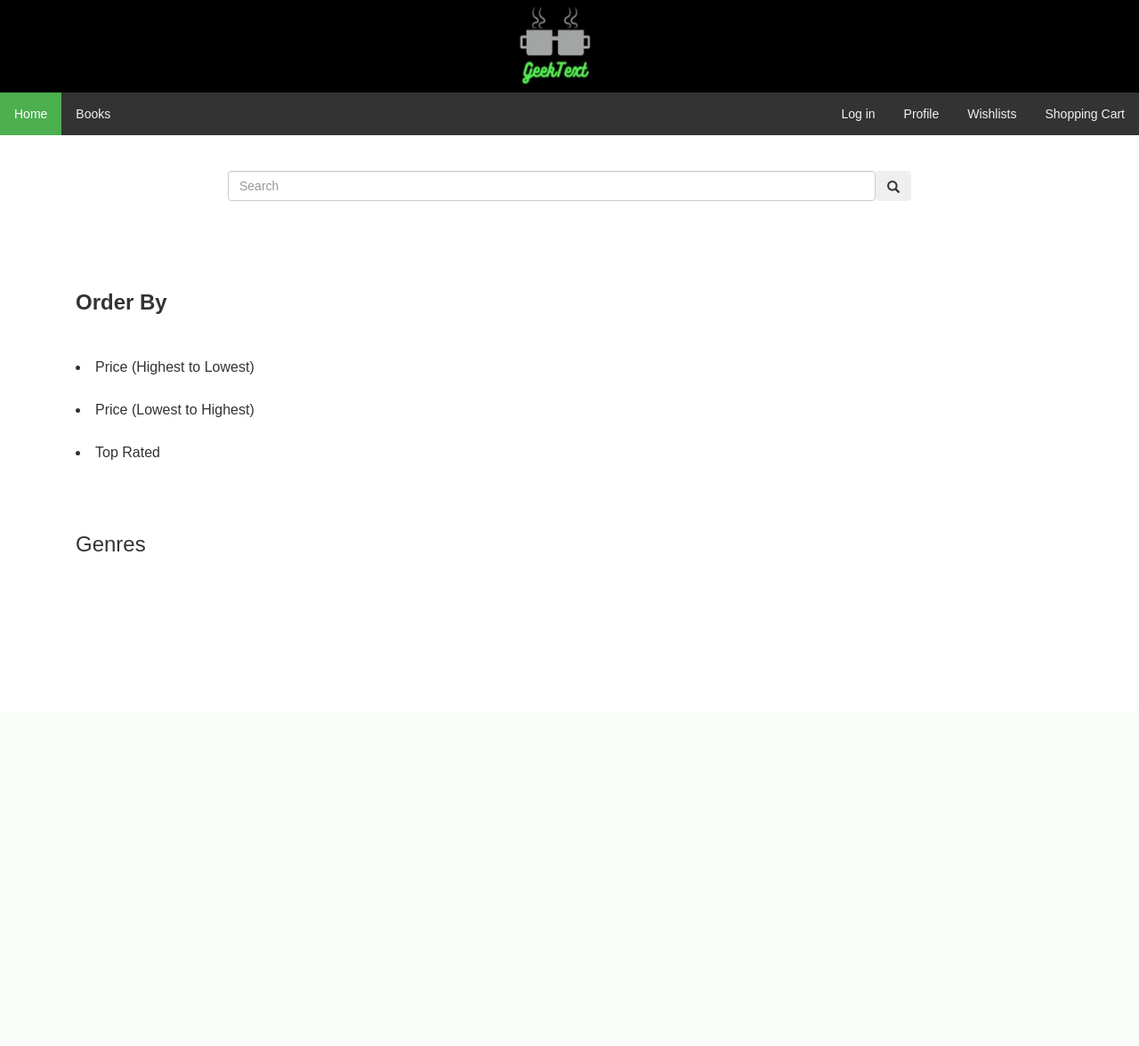
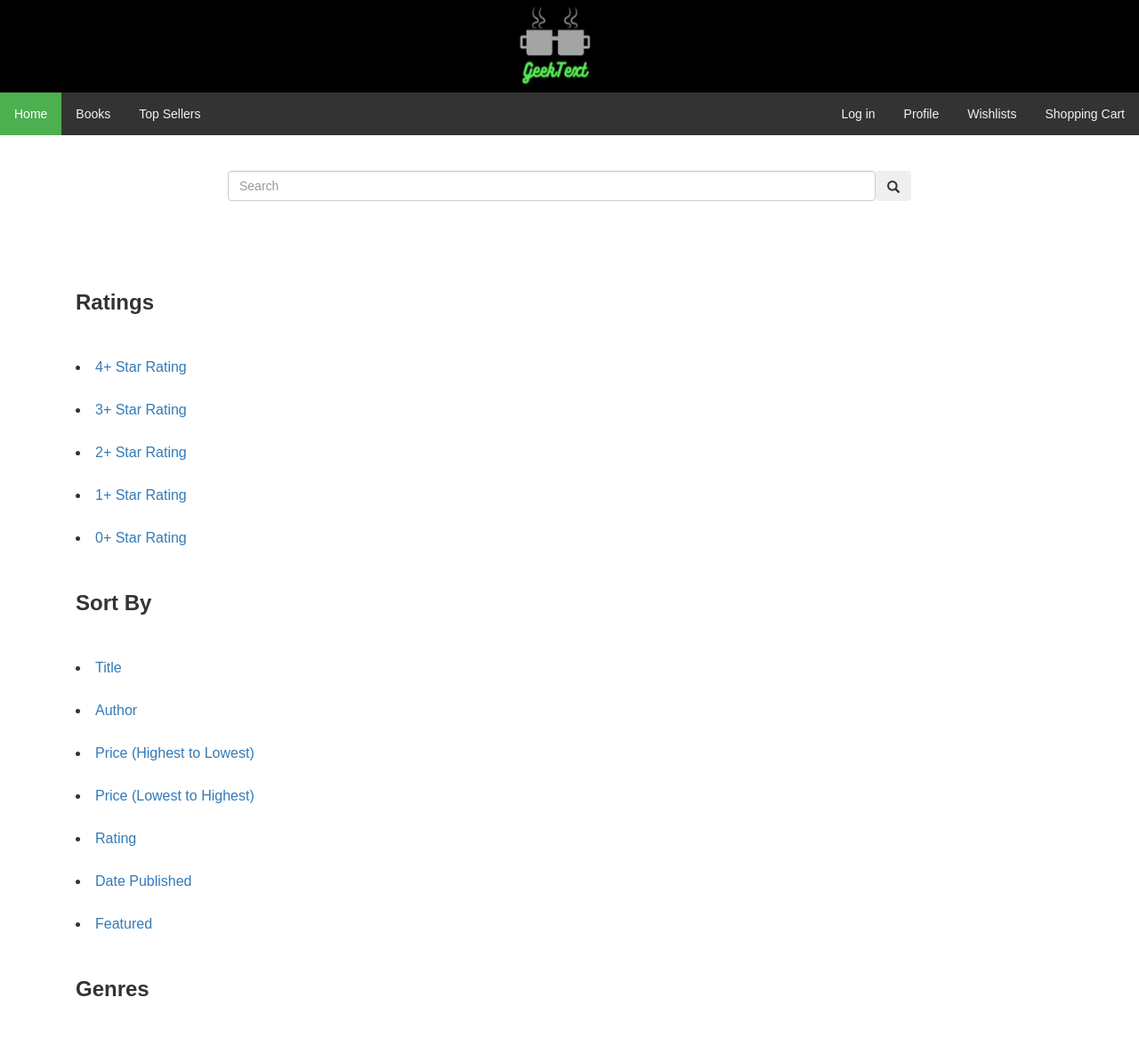
Before and after one commit to Mastercode35/CEN4010-Team3, a Django app: page /bookstore/books in a window 1280 px wide. Shown: the whole page at 89% size. Before the commit the page ends 620 px from the top, so only its background shows below. Run offline with Django 3.2, Linux system fonts and the light colour scheme; data that the repository does not hold is empty; parts of the project's set-up code (start-up, migrations or seed data) failed here and were passed over; some libraries are stand-ins or nearby versions.

Commit message:
Added multiple functionalities to the Book Search Page. Also added a Top Sellers Page. Both pages still under construction.

```diff
--- a/GeekText/bookstore/templates/bookstore/book_search.html
+++ b/GeekText/bookstore/templates/bookstore/book_search.html
@@ -92,7 +92,8 @@
 
     <div class="topnav">
         <a class="active" href="/bookstore">Home</a>
-        <a href="/bookstore/books">Books</a>
+        <a href="/bookstore/books/All">Books</a>
+        <a href="/bookstore/books/top">Top Sellers</a>
         <div class="topnav-right">
             <a href="/bookstore/login">Log in</a>
             <a href="/bookstore">Profile</a>
@@ -149,36 +150,65 @@
         }
     </style>
 
-
     <div class="row">
-
+        {% if not top %}
         <div class="column left">
             <table>
                 <tr>
-                    <th style="font-size: 150%; padding-bottom:50px">Order By</th>
+                    <th style="font-size: 150%; padding-bottom:50px">Ratings</th>
                 </tr>
                 <tr>
-                    <td class="sortfield"><li>Price (Highest to Lowest)</li></td>
+                    <td class="sortfield"><li><a href="/bookstore/books/{{genre|default:'All'}}/5Star">4+ Star Rating</a></li></td>
                 </tr>
                 <tr>
-                    <td class="sortfield"><li>Price (Lowest to Highest)</li></td>
+                    <td class="sortfield"><li><a href="/bookstore/books/{{genre|default:'All'}}/4Star">3+ Star Rating</a></li></td>
                 </tr>
                 <tr>
-                    <td class="sortfield"><li>Top Rated</li></td>
+                    <td class="sortfield"><li><a href="/bookstore/books/{{genre|default:'All'}}/3Star">2+ Star Rating</a></li></td>
                 </tr>
                 <tr>
-                    <td style="font-size: 150%; padding-top: 50px; padding-bottom:50px">Genres</td>
+                    <td class="sortfield"><li><a href="/bookstore/books/{{genre|default:'All'}}/2Star">1+ Star Rating</a></li></td>
+                </tr>
+                <tr>
+                    <td class="sortfield"><li><a href="/bookstore/books/{{genre|default:'All'}}/1Star">0+ Star Rating</a></li></td>
+                </tr>
+                <tr>
+                    <th style="font-size: 150%; padding-top:20px; padding-bottom:50px">Sort By</th>
+                </tr>
+                <tr>
+                    <td class="sortfield"><li><a href="/bookstore/books/{{genre|default:'All'}}/Title">Title</a></li></td>
+                </tr>
+                <tr>
+                    <td class="sortfield"><li><a href="/bookstore/books/{{genre|default:'All'}}/Author">Author</a></li></td>
+                </tr>
+                <tr>
+                    <td class="sortfield"><li><a href="/bookstore/books/{{genre|default:'All'}}/PriceDesc">Price (Highest to Lowest)</a></li></td>
+                </tr>
+                <tr>
+                    <td class="sortfield"><li><a href="/bookstore/books/{{genre|default:'All'}}/PriceAsc">Price (Lowest to Highest)</a></li></td>
+                </tr>
+                <tr>
+                    <td class="sortfield"><li><a href="/bookstore/books/{{genre|default:'All'}}/Rating">Rating</a></li></td>
+                </tr>
+                <tr>
+                    <td class="sortfield"><li><a href="/bookstore/books/{{genre|default:'All'}}/PublishDate">Date Published</a></li></td>
+                </tr>
+                <tr>
+                    <td class="sortfield"><li><a href="/bookstore/books/{{genre|default:'All'}}">Featured</a></li></td>
+                </tr>
+                <tr>
+                    <th style="font-size: 150%; padding-top: 20px; padding-bottom:50px">Genres</th>
                 </tr>
                 {% if genres %}
                 {% for genre in genres %}
                 <tr>
-                    <td class="sortfield"><li>{{genre.genre}}</li></td>
+                    <td class="sortfield"><li><a href="/bookstore/books/{{genre.id}}">{{genre.genre}}</a></li></td>
                 </tr>
                 {% endfor %}
                 {% endif %}
             </table>
         </div>
-
+        {% endif %}
         <div class="column right">
             {% if books %}
             <table style="width:55%;margin-top:50px;">
@@ -191,7 +221,7 @@
                     <td style="text-align:center"><img src={{book.image_url}} style="height:300px;width:200px" /></td>
                 </tr>
                 <tr>
-                    <td style="text-align: center;">Written By: {{book.first_name}} {{book.last_name}}</td>
+                    <td style="text-align: center;">Written By: {{book.last_name}}, {{book.first_name}}</td>
                 </tr>
                 <tr>
                     <td style="text-align:center; font-size:125%; padding:7px">{{book.rating}} STAR RATING! </td>
@@ -217,40 +247,6 @@
         </div>
 
     </div>
-
-
-    <!--
-<var>count</var> = 2
-<ol>
-    <div style=" margin-top:40px;margin-right:8px;margin-left:17px">
-        <div style="display:flex;width:90%; height:80%"">
-            <body>
-                {% for book in books %}
-                <li>Book Name: {{book.book_title}} Book Price: {{book.price}}</li>
-                {% endfor %}
-            </body>
-        </div>
-    </div>
-
-</ol>
-
--->
-
-
-
-    <!--
-    <div>
-        <div style=" margin-top:40px;margin-right:8px;margin-left:17px">
-                <div style="display:flex;width:90%; height:80%" {% load staticfiles %}>
-                    {% load staticfiles %}
-                    <img src={% static "bookstore/books3.jpg" %} class="lowerimg" />
-                    <img src={% static "bookstore/books1.jpg" %} class="lowerimglong" />
-                    <img src={% static "bookstore/books2.jpg" %} class="lowerimg" />
-                </div>
-            </div>
-        </div>
-
-        -->
 </body>
 
 </html>
--- a/GeekText/bookstore/templates/bookstore/index.html
+++ b/GeekText/bookstore/templates/bookstore/index.html
@@ -92,7 +92,8 @@
 
     <div class="topnav">
         <a class="active" href="/bookstore">Home</a>
-        <a href="/bookstore/books">Books</a>
+        <a href="/bookstore/books/All">Books</a>
+        <a href="/bookstore/books/top">Top Sellers</a>
         <div class="topnav-right">
             <a href="/bookstore/login">Log in</a>
             <a href="/bookstore">Profile</a>
--- a/GeekText/bookstore/urls.py
+++ b/GeekText/bookstore/urls.py
@@ -11,5 +11,11 @@ urlpatterns = [
     path('login', views.login, name = 'login'),
     #Book Search Page
     path('books', views.book_search, name='Book Search'),
+    #Book Search for Top Sellers
+    path('books/top', views.book_search_top, name='Book Search Top Sellers'),
+    #Book Search by Genre
+    path('books/<genre>', views.genre_search, name='Genre Search'),
+    #Book Search by Genre and Sort
+    path('books/<genre>/<sort>', views.genre_search_sort, name='Genre Search and Sort'),
 
 ]
--- a/GeekText/bookstore/views.py
+++ b/GeekText/bookstore/views.py
@@ -18,7 +18,7 @@ def feed(request):
 
 def book_search(request):
     books_list = Book.objects.raw(
-            'SELECT * FROM bookstore_book b, bookstore_wrote w, bookstore_author a WHERE (w.author_id = a.id) AND (w.book_id = b.id)'
+            'SELECT * FROM bookstore_book b, bookstore_wrote w, bookstore_author a WHERE (w.author_id = a.id) AND (w.book_id = b.id) AND (w.sequence = 1)'
         )
 
     genre_list = Genre.objects.raw(
@@ -28,9 +28,107 @@ def book_search(request):
     return render(request, 'bookstore/book_search.html',
         {'books': books_list,
          'genres': genre_list,
+         'currnet_genre': 'All',
          'title':'Book Search Page',
          'year':datetime.now().year,}
     )
+
+def book_search_top(request):
+    books_list = Book.objects.raw(
+            'SELECT * FROM bookstore_book b, bookstore_wrote w, bookstore_author a WHERE (w.author_id = a.id) AND (w.book_id = b.id) AND (w.sequence = 1) ORDER BY b.sales_rank LIMIT 10'
+        )
+
+    genre_list = Genre.objects.raw(
+            'SELECT * FROM bookstore_genre'
+    )
+
+    return render(request, 'bookstore/book_search.html',
+        {'books': books_list,
+         'genres': genre_list,
+         'currnet_genre': 'All',
+         'title':'Book Search Page',
+         'top': True,
+         'year':datetime.now().year,}
+    )
+
+def genre_search(request, genre):
+
+    if genre == 'All':
+        temp = ''
+    else:
+        temp = 'AND (b.book_genre_id = {})'.format(genre)
+
+    books_list = Book.objects.raw(
+        'SELECT * FROM bookstore_book b, bookstore_wrote w, bookstore_author a WHERE (w.author_id = a.id) AND (w.book_id = b.id) AND (w.sequence = 1) {}'.format(temp)
+    )
+
+    genre_list = Genre.objects.raw(
+            'SELECT * FROM bookstore_genre'
+    )
+
+    return render(request, 'bookstore/book_search.html',
+        {'books': books_list,
+         'genres': genre_list,
+         'genre':genre,
+         'title':'Book Search Page',
+         'year':datetime.now().year,}
+    )
+
+def genre_search_sort(request, genre, sort):
+
+    temp = "SELECT * FROM bookstore_book b, bookstore_wrote w, bookstore_author a WHERE (w.author_id = a.id) AND (w.book_id = b.id) AND (w.sequence = 1) "
+
+    #Sort by different Ratings
+    if sort == '1Star':
+        temp = temp + 'AND (b.rating > 0.0) '
+    elif sort == '2Star':
+        temp = temp + 'AND (b.rating > 1.0) '
+    elif sort == '3Star':
+        temp = temp +  'AND (b.rating > 2.0) '
+    elif sort == '4Star':
+        temp = temp + 'AND (b.rating > 3.0) '
+    elif sort == '5Star':
+        temp = temp + 'AND (b.rating > 4.0) '
+
+    #Keeps the genre that was previously selected
+    if genre != 'All':
+        temp = temp + "AND (b.book_genre_id = {0})".format(genre)
+
+    #If Sort by Book Title
+    if sort == 'Title':
+        temp = temp + "Order By b.book_title ASC"
+    #If Sort by book author name (last name)
+    elif sort == 'Author':
+        temp = temp + "Order By a.last_name ASC"
+    #If Sort by Price (Least to Greatest)
+    elif sort == 'PriceAsc':
+        temp = temp + "Order By b.price ASC"
+    #If Sort by Price (Greatest to Least)
+    elif sort == 'PriceDesc':
+        temp = temp + "Order By b.price DESC"
+    #If sort by Rating (Highest to Lowest)
+    elif sort == 'Rating':
+        temp = temp + "Order By b.rating DESC"
+    #If sort by Date Published
+    elif sort == 'PublishDate':
+        temp = temp + "Order By b.publish_date ASC"
+
+    books_list = Book.objects.raw(
+        '{0}'.format(temp)
+    )
+
+    genre_list = Genre.objects.raw(
+            'SELECT * FROM bookstore_genre'
+    )
+
+    return render(request, 'bookstore/book_search.html',
+        {'books': books_list,
+         'genres': genre_list,
+         'genre':genre,
+         'title':'Book Search Page',
+         'year':datetime.now().year,}
+    )
+
 
 def login(request):
     assert isinstance(request, HttpRequest)
```
